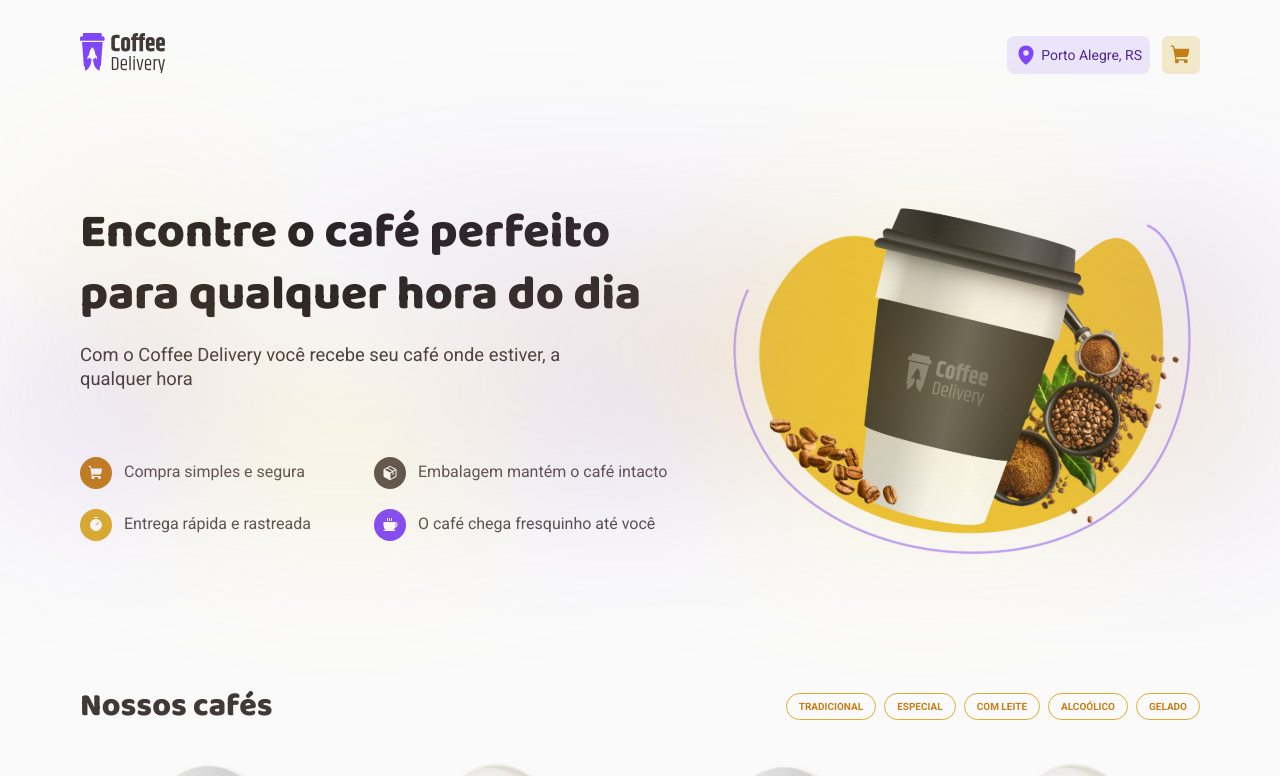
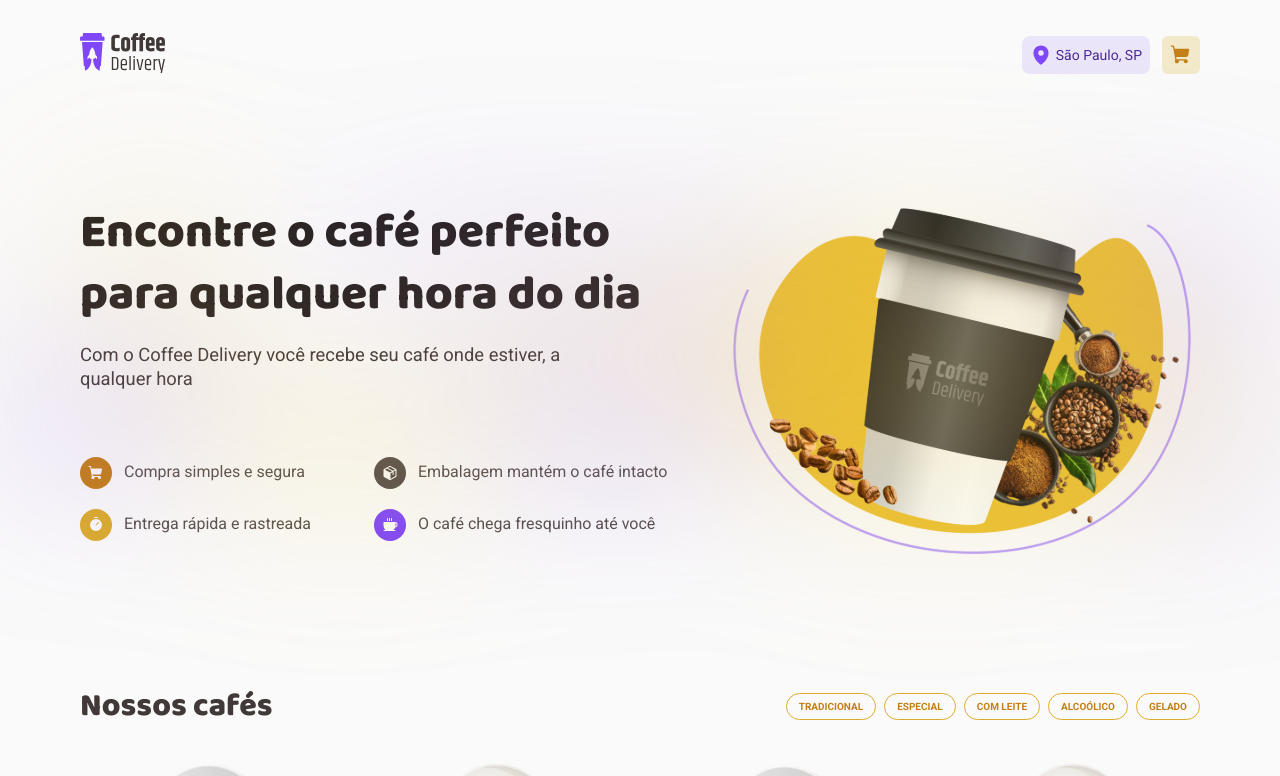
Before and after one commit to dsg1407/coffee-delivery-react, a React (Vite) app: page / in a window 1280 px wide. Shown: the top 776 px of the page. Built offline with nearby package versions, Linux system fonts and the light colour scheme; no server answers.

Commit message:
add functionality to get user location from IP

```diff
--- a/src/components/header/index.tsx
+++ b/src/components/header/index.tsx
@@ -1,8 +1,42 @@
+import { useEffect, useState } from 'react'
 import coffeeLogo from '../../assets/logo.svg'
 import { CartButton } from './components/cart-button'
-import { HeaderContainer, PlaceButton, PlaceIcon } from './styles'
+import { HeaderContainer, PlaceContainer, PlaceIcon } from './styles'
+import { getUfName } from '../../utils/uf-name'
+
+type DataProps = {
+  city: string
+  region: string
+}
 
 export function Header() {
+  const [data, setData] = useState({} as DataProps)
+  const [UF, setUF] = useState('')
+
+  useEffect(() => {
+    async function getUserIPInfo() {
+      fetch('https://ipinfo.io/json')
+        .then((response) => response.json())
+        .then((data) => {
+          setData(data)
+        })
+        .catch(() => {
+          setData({
+            city: 'São Paulo',
+            region: 'São Paulo',
+          })
+        })
+    }
+    getUserIPInfo()
+  }, [])
+
+  useEffect(() => {
+    if (data.region) {
+      const UFName = getUfName(data.region)
+      setUF(UFName)
+    }
+  }, [data])
+
   return (
     <HeaderContainer>
       <a href="/">
@@ -13,10 +47,13 @@ export function Header() {
         />
       </a>
       <nav>
-        <PlaceButton>
-          <PlaceIcon size={22} weight="fill" />
-          Porto Alegre, RS
-        </PlaceButton>
+        {data.city && (
+          <PlaceContainer>
+            <PlaceIcon size={22} weight="fill" />
+            {data.city}
+            {UF && `, ${UF}`}
+          </PlaceContainer>
+        )}
         <CartButton title="Checkout" href="/checkout" />
       </nav>
     </HeaderContainer>
--- a/src/components/header/styles.ts
+++ b/src/components/header/styles.ts
@@ -22,7 +22,7 @@ export const HeaderContainer = styled.header`
   }
 `
 
-export const PlaceButton = styled.button`
+export const PlaceContainer = styled.div`
   display: flex;
   gap: 4px;
   align-items: center;
@@ -35,12 +35,7 @@ export const PlaceButton = styled.button`
   border-radius: 8px;
 
   font-size: ${(props) => props.theme.fonts.types.text.sizes.S};
-  cursor: pointer;
   transition: all 0.2s;
-
-  &:hover {
-    filter: brightness(0.95);
-  }
 `
 
 export const PlaceIcon = styled(MapPin)`
```
